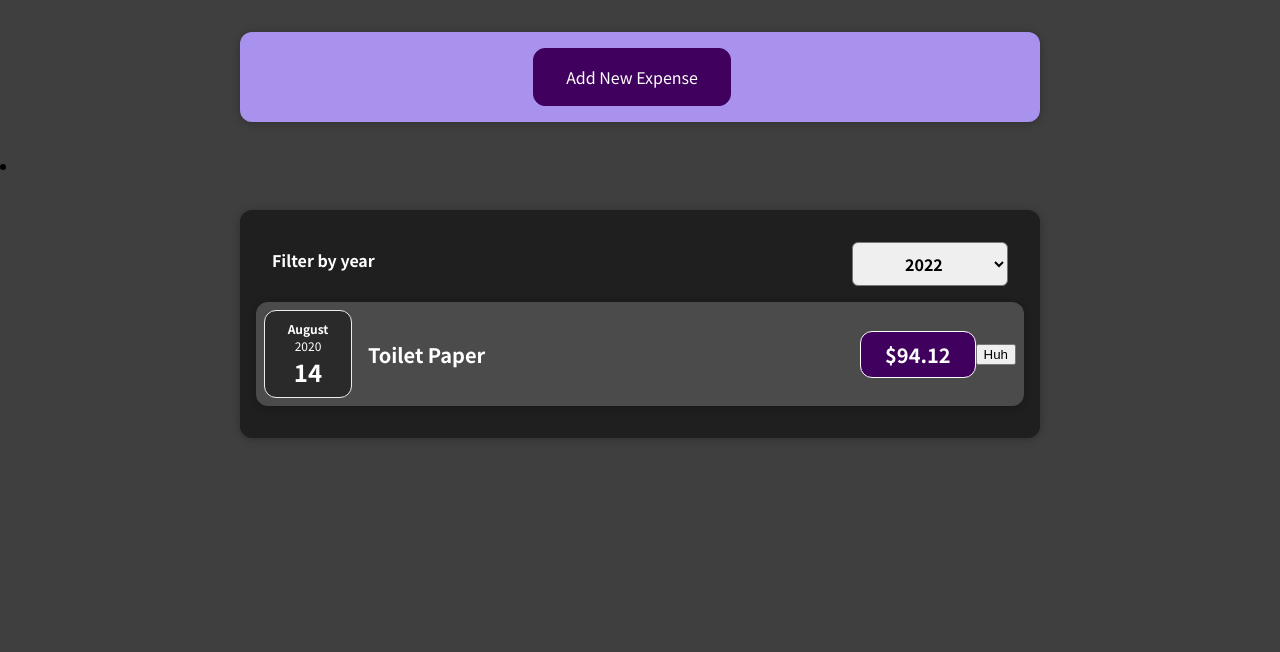
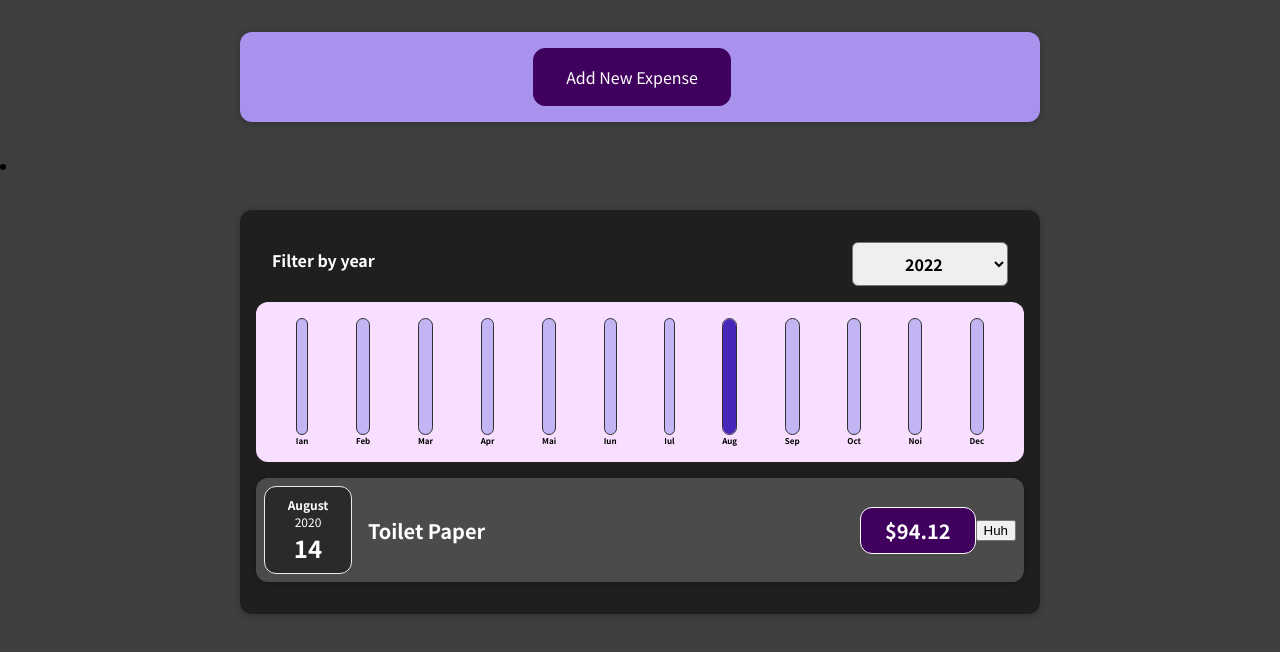
Before and after one commit to DanilGBR/Expense_Tracker_App, a React (Create React App) app: page / in a window 1280 px wide. Shown: the top 652 px of the page. Built offline with nearby package versions, Linux system fonts and the light colour scheme.

Commit message:
added filter component and dinamic feature

```diff
--- a/src/components/Chart/Chart.js
+++ b/src/components/Chart/Chart.js
@@ -1,13 +1,15 @@
 import ChartBar from './ChartBar';
 import './Chart.css';
 const Chart = (props) => {
+  const dataValues = props.chartData.map((data) => data.value);
+  const maxChart = Math.max(...dataValues);
   return (
     <div className='chart'>
       {props.chartData.map((data) => (
         <ChartBar
           key={data.label}
           value={data.value}
-          maxValue={null}
+          maxValue={maxChart}
           label={data.label}
         />
       ))}
--- a/src/components/Chart/ChartBar.js
+++ b/src/components/Chart/ChartBar.js
@@ -2,15 +2,20 @@ import './ChartBar.css';
 
 const ChartBar = (props) => {
   let barFillHeight = '0%';
-  if (props.max > 0) {
+
+  if (props.maxValue > 0) {
     barFillHeight = Math.round((props.value / props.value) * 100) + '%';
   }
+
   return (
     <div className='chart-bar'>
       <div className='chart-bar__inner'>
-        <div className='chart-bar__fill' style={{'height: barFillHeight'}}></div>
+        <div
+          className='chart-bar__fill'
+          style={{ height: barFillHeight }}
+        ></div>
       </div>
-      <div className='chart-bar__label'></div>
+      <div className='chart-bar__label'>{props.label}</div>
     </div>
   );
 };
--- a/src/components/Expenses/Expenses.js
+++ b/src/components/Expenses/Expenses.js
@@ -1,6 +1,7 @@
 import { useState } from 'react';
 import ExpensesList from './ExpensesList';
 import ExpenseFilter from '../ExpensesFilter/ExpenseFilter';
+import ExpensesChart from './ExpensesChart';
 import Card from '../UI/Card';
 
 import './Expenses.css';
@@ -23,6 +24,7 @@ const Expenses = (props) => {
           selectedYear={filteredYear}
           onDateSelect={dateFilterHandler}
         />
+        <ExpensesChart expenses={filteredItems} />
         <ExpensesList items={filteredItems} />
       </Card>
     </li>
--- /dev/null
+++ b/src/components/Expenses/ExpensesChart.js
@@ -0,0 +1,26 @@
+import Chart from '../Chart/Chart';
+
+const ExpensesChart = (props) => {
+  const chartDataPoints = [
+    { label: 'Ian', value: 0 },
+    { label: 'Feb', value: 0 },
+    { label: 'Mar', value: 0 },
+    { label: 'Apr', value: 0 },
+    { label: 'Mai', value: 0 },
+    { label: 'Iun', value: 0 },
+    { label: 'Iul', value: 0 },
+    { label: 'Aug', value: 0 },
+    { label: 'Sep', value: 0 },
+    { label: 'Oct', value: 0 },
+    { label: 'Noi', value: 0 },
+    { label: 'Dec', value: 0 },
+  ];
+
+  for (const expense of props.expenses) {
+    const expenseMonth = expense.date.getMonth();
+    chartDataPoints[expenseMonth].value += expense.amount;
+  }
+  return <Chart chartData={chartDataPoints} />;
+};
+
+export default ExpensesChart;
```
